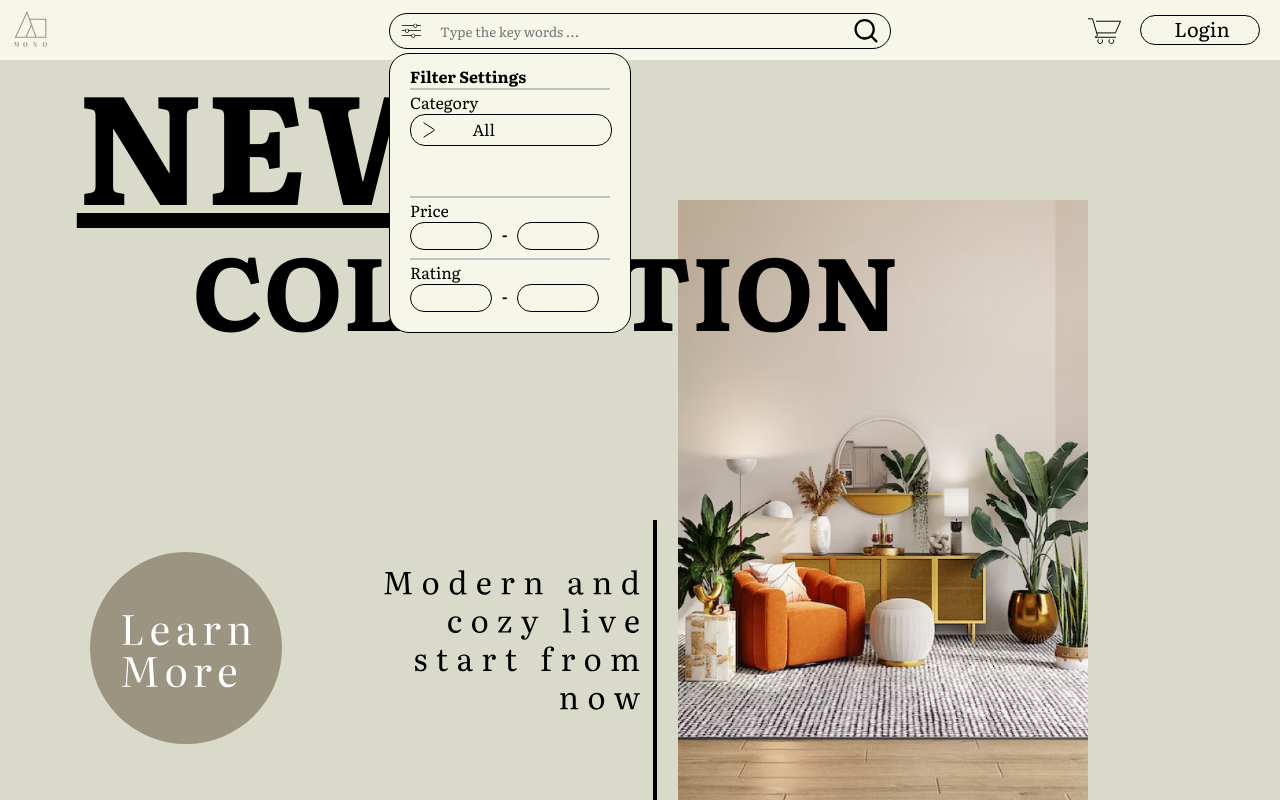
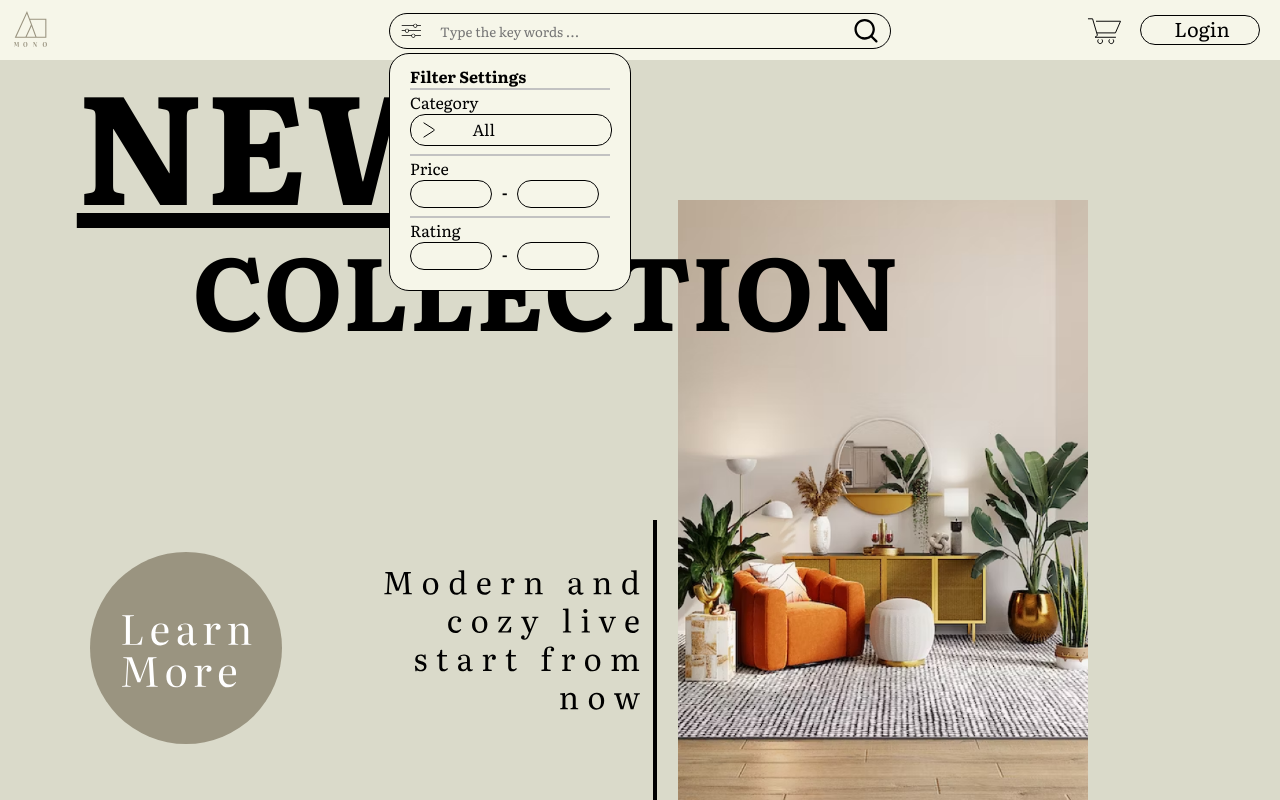
Before and after one commit to Anson892/csci3100-project, a React (Create React App) app in the folder client/: page / in a window 1280 px wide. Both pictures are taken after a click on the picture 411 px from the left and 31 px from the top of the page. Shown: the top 800 px of the page. Built offline with nearby package versions, Linux system fonts and the light colour scheme.

Commit message:
Improve search filter UI

```diff
--- a/client/src/Components/FilterPopup/FilterPopup.css
+++ b/client/src/Components/FilterPopup/FilterPopup.css
@@ -21,7 +21,7 @@
     }
 
     .space {
-        height: 50px;
+        height: 8px;
         width: 10px;
     }
 
```
